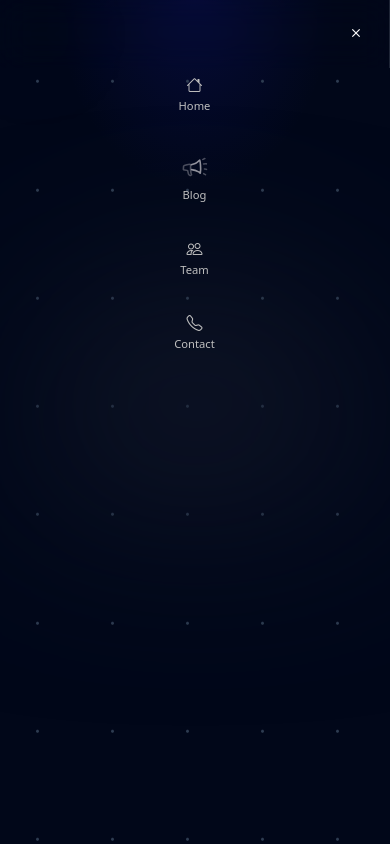
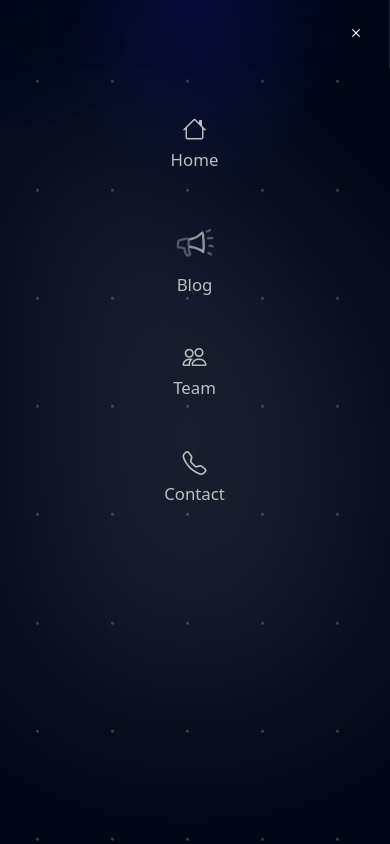
Before and after one commit to InnovateXInternational/InnovateXInternational.github.io, a plain HTML site: page index.html in a window 390 px wide. Both pictures are taken after a click on the checkbox 356 px from the left and 34 px from the top of the page. Drawn offline with Linux system fonts and the light colour scheme.

```diff
--- a/index.html
+++ b/index.html
@@ -40,13 +40,13 @@
         <img class="w-9 opacity-85" src="assets/logo.svg">
         <input type="checkbox" name="" id="btn-nav-toggle" class="!p-2 m-0 !text-lg !bg-none !bg-transparent !border-none md:hidden bi bi-list text-white">
 
-        <div class="nav-list h-[100vh] md:h-auto top-0 left-0 backdrop-blur-[100px] w-full py-6 flex-col fixed md:relative *:my-4 md:*:my-3 z-50 hidden md:flex">
+        <div class="nav-list h-[100vh] md:h-auto top-0 left-0 backdrop-blur-[100px] w-full py-6 flex-col fixed md:relative *:my-8 md:*:my-3 z-50 hidden md:flex">
             <p class="md:!my-0"></p>
-            <a class="flex flex-col items-center hover:text-color" href="/">
+            <a class="flex flex-col items-center hover:text-color scale-150 md:scale-100" href="/">
                 <i class="bi bi-house"></i>
                 <span class="font-extralight text-[0.7rem]">Home</span>
             </a>
-            <a class="flex flex-col items-center hover:text-color" href="#blog">
+            <a class="flex flex-col items-center hover:text-color scale-150 md:scale-100" href="#blog">
                 <?xml version="1.0" encoding="utf-8"?><!-- Uploaded to: SVG Repo, www.svgrepo.com, Generator: SVG Repo Mixer Tools -->
                 <svg class="*:stroke-zinc-400 *:hover:stroke-white" viewBox="0 0 400 400" fill="none" xmlns="http://www.w3.org/2000/svg">
                 <path d="M164.145 176.955C178.367 172.087 189.672 171.387 207.336 162.693C225 154 245.45 131 248.541 131C249.005 131 251.354 146.76 251.52 147.902C255.073 172.477 256.485 195.558 256.485 220.269C256.485 230.28 254.498 240.092 254.498 249.85C254.498 252.743 253.515 255.083 253.009 257.774C252.815 258.81 253.898 261.416 253.009 260.943C248.134 258.35 242.81 251.82 237.123 248.794C214.155 236.575 190.818 229 165.606 226.543" stroke-opacity="0.9" stroke-width="16" stroke-linecap="round" stroke-linejoin="round"/>
@@ -58,11 +58,11 @@
                 </svg>
                 <span class="font-extralight text-[0.7rem]">Blog</span>
             </a>
-            <a class="flex flex-col items-center hover:text-color" href="#team">
+            <a class="flex flex-col items-center hover:text-color scale-150 md:scale-100" href="#team">
                 <i class="bi bi-people"></i>
                 <span class="font-extralight text-[0.7rem]">Team</span>
             </a>
-            <a class="flex flex-col items-center hover:text-color" href="#contact">
+            <a class="flex flex-col items-center hover:text-color scale-150 md:scale-100" href="#contact">
                 <i class="bi bi-telephone"></i>
                 <span class="font-extralight text-[0.7rem]">Contact</span>
             </a>
@@ -70,9 +70,20 @@
     </nav>
 
     <main class="h-full w-full text-color overflow-y-auto">
-        <header class="md:py-6 -my-3 md:my-0 text-center align-middle h-full w-full flex flex-col items-center justify-center">
+
+        <section id="about" class="py-6 pt-1 mb-4 h-full flex flex-row items-center">
+            <div class="flex flex-col justify-center items-center px-9 md:px-56 lg:px-96">
+                <h1 class="text-[2rem] md:text-[2.5rem] font-bold mb-4 backdrop-blur-lg reveal"> <span class="font-light">Welcome to</span>  InnovateX</h1>
+                <p class="w-full h-auto backdrop-blur-lg reveal view-inset-below text-justify md:text-justify text-lg" >
+                    Innovatex is a dynamic technology company specializing in software development, data analysis, and innovative hardware solutions for the education sector. Committed to transforming education from primary to tertiary levels, Innovatex provides cutting-edge applications, data-driven insights, and engaging interactive tools to empower educators and students. By enhancing teaching methods and optimizing learning outcomes, Innovatex positions itself as a leader in the educational technology sector.
+                </p>
+                <!--<button class="reveal view-inset-below" style="animation-name: zoomInUp;">More</button>-->
+            </div>
+        </section>
+
+        <header class="py-12 -my-3 md:my-0 text-center align-middle h-fit w-full flex flex-col items-center justify-center">
             <h1 class="thewhere text-2xl font-display md:text-[1.8rem] mb-6 md:-translate-x-8 inline-block font-normal text-mute animate__animated animate__fadeIn" style="--animate-delay:5s;">Where</h1>
-            <div class="game text-color mb-8 md:-translate-x-8">
+            <div class="game text-color mb-8 md:-translate-x-8 scale-90 md:scale-100">
                 <div style="animation-duration: 3.5s;">
                     <?xml version="1.0" encoding="utf-8"?><!-- Uploaded to: SVG Repo, www.svgrepo.com, Generator: SVG Repo Mixer Tools -->
                     <svg class="*:stroke-cyan-400" width="100%" height="100%" viewBox="0 0 400 400" fill="none" xmlns="http://www.w3.org/2000/svg">
@@ -138,15 +149,6 @@
             </div>
         </header>
 
-        <section id="about" class="py-6 pt-1 mb-4 h-full flex flex-row items-center">
-            <div class="flex flex-col justify-center items-center px-9 md:px-56 lg:px-96">
-                <h1 class="text-[2rem] md:text-[2.5rem] font-bold mb-4 backdrop-blur-lg reveal"> <span class="font-light">Welcome to</span>  InnovateX</h1>
-                <p class="w-full h-auto backdrop-blur-lg reveal view-inset-below text-justify md:text-left text-mute" >
-                    Innovatex is a dynamic technology company specializing in software development, data analysis, and innovative hardware solutions for the education sector. Committed to transforming education from primary to tertiary levels, Innovatex provides cutting-edge applications, data-driven insights, and engaging interactive tools to empower educators and students. By enhancing teaching methods and optimizing learning outcomes, Innovatex positions itself as a leader in the educational technology sector.
-                </p>
-                <button class="reveal view-inset-below" style="animation-name: zoomInUp;">More</button>
-            </div>
-        </section>
 
         <section class="py-6 h-auto md:h-full flex flex-col items-center">
             <div class="flex flex-col justify-center items-center px-6 md:px-96">
@@ -196,7 +198,7 @@
 
 
         <section id="blog" class="py-6 h-auto md:h-auto flex flex-col items-center md:max-h-full">
-            <div class="flex flex-row justify-center items-center px-9 md:px-24 lg:px-60">
+            <div class="flex flex-row justify-center items-center max-h-[70vh] md:max-h-none px-9 md:px-24 lg:px-60">
                 <div class="z-10 w-[150%] md:w-[100%]">
                     <h2 class="text-[2.3rem] md:text-[4rem] font-bold mb-4 reveal mt-10"><span class="font-light">Get to know what's on our</span> Mind</h2>
                     <button class="bg-neutral-50 bg-opacity-5 backdrop-blur-sm mx-0 text-white font-light md:font-bold">Our Blog</button>
```
